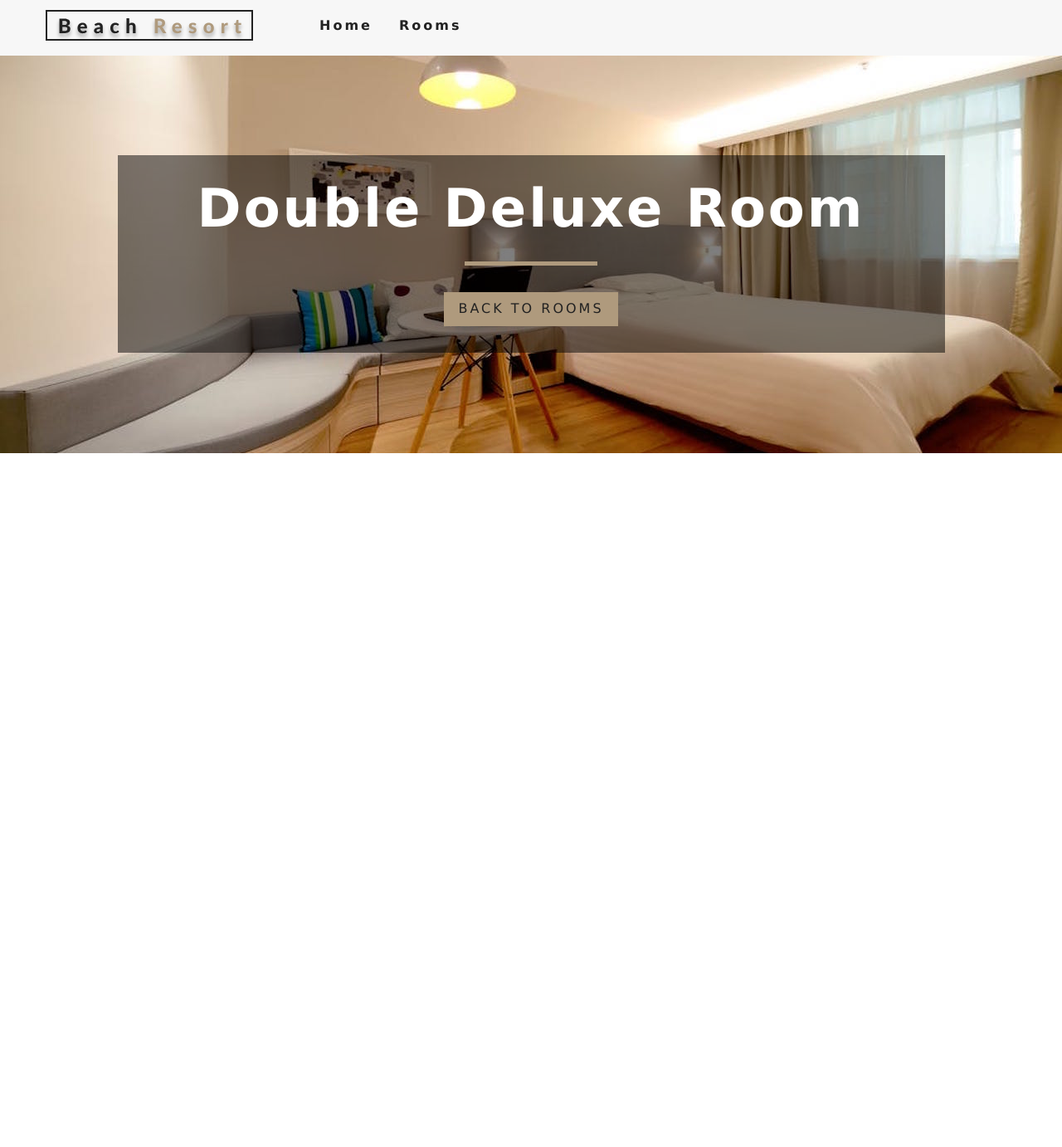
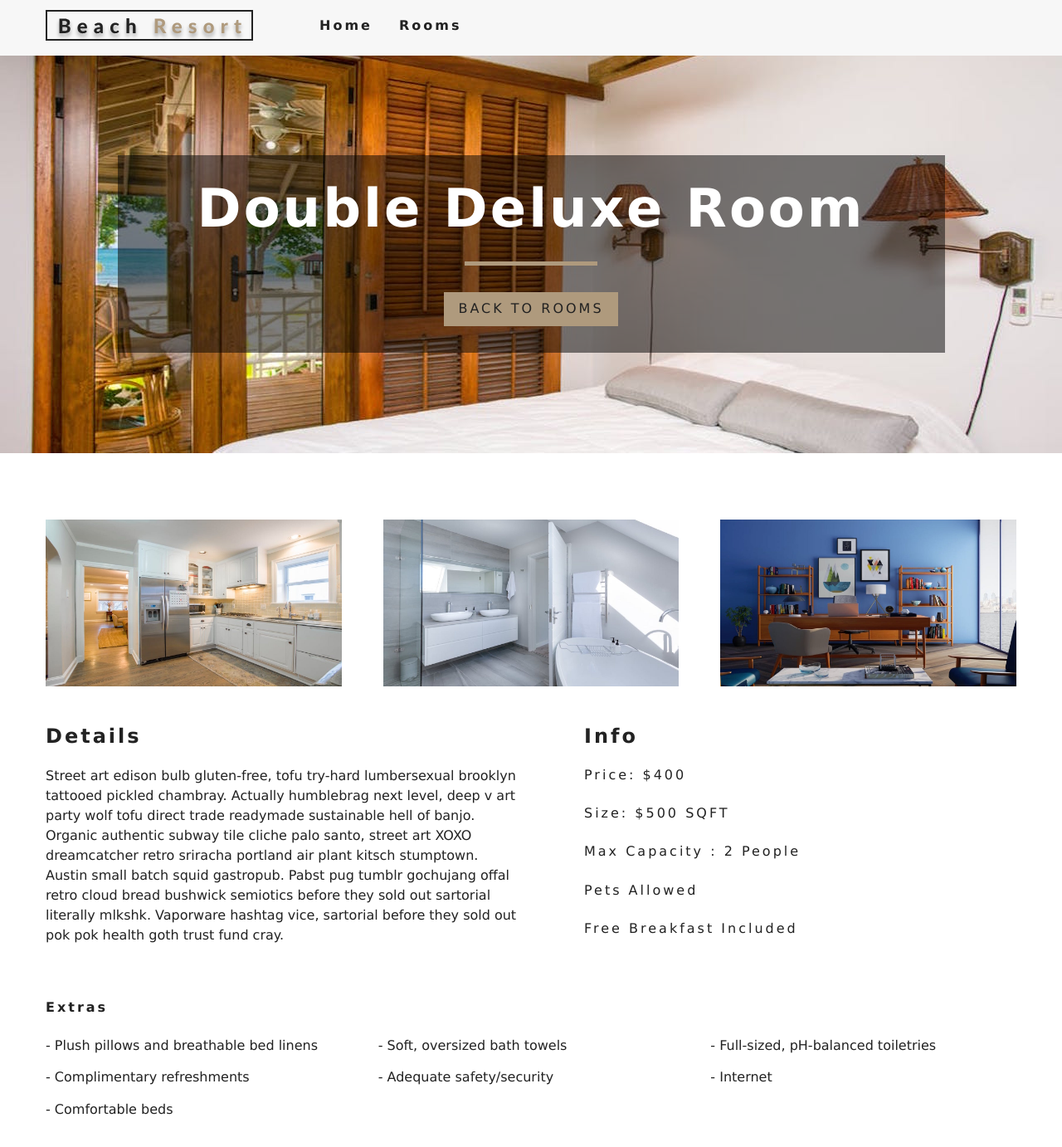
Before and after one commit to heretodesign/resort-react-app, a React (Create React App) app: page /rooms/double-deluxe in a window 1280 px wide. Shown: the top 1382 px of the page at 83% size. Before the commit the page ends 800 px from the top, so only its background shows below. Built offline with nearby package versions, Linux system fonts and the light colour scheme; the HTML template or start-up script is replaced by a standard one.

Commit message:
added RoomsFilter, List and Container and refactored the code

```diff
--- /dev/null
+++ b/src/components/RoomsContainer.js
@@ -0,0 +1,11 @@
+import React from 'react'
+import RoomsFilter from './RoomsFilter'
+import RoomsList from './RoomsList'
+
+export default function RoomsContainer() {
+    return (
+        <div>
+            hellow from room RoomContainer
+        </div>
+    )
+}
--- /dev/null
+++ b/src/components/RoomsFilter.js
@@ -0,0 +1,9 @@
+import React from 'react'
+
+export default function RoomsFilter() {
+    return (
+        <div>
+            hellow from Room Filter
+        </div>
+    )
+}
--- /dev/null
+++ b/src/components/RoomsList.js
@@ -0,0 +1,9 @@
+import React from 'react'
+
+export default function RoomsList() {
+    return (
+        <div>
+            hello from RoomList
+        </div>
+    )
+}
--- a/src/components/StyledHero.js
+++ b/src/components/StyledHero.js
@@ -1,15 +1,14 @@
 import styled from 'styled-components'
+import defaultImg from '../images/room-1.jpeg';
 
-const SimpleButton = styled.button`
-  /* Adapt the colors based on primary prop */
-  background: ${props => props.primary ? "palevioletred" : "white"};
-  color: ${props => props.primary ? "white" : "palevioletred"};
 
-  font-size: 1em;
-  margin: 1em;
-  padding: 0.25em 1em;
-  border: 2px solid palevioletred;
-  border-radius: 3px;
+const StyledHero = styled.header`
+  min-height: 60vh;
+  background: url(${props => (props.img ? props.img : defaultImg)}) center/cover no-repeat;
+  display: flex;
+  align-items: center;
+  justify-content: center;
+
 `;
 
-export default SimpleButton;
+export default StyledHero;
--- a/src/pages/Home.js
+++ b/src/pages/Home.js
@@ -4,7 +4,7 @@
 import { Link } from 'react-router-dom'
 import Services from '../components/Services'
 import FeaturedRooms from '../components/FeaturedRooms'
-import SimpleButton from '../components/StyledHero'
+
 
 export default function Home() {
     return (
@@ -18,7 +18,6 @@
             </Hero>
             <Services />
             <FeaturedRooms />
-            <SimpleButton />
         </React.Fragment>
     );
 }
--- a/src/pages/Rooms.js
+++ b/src/pages/Rooms.js
@@ -2,6 +2,7 @@
 import Hero from '../components/Hero';
 import Banner from '../components/Banner'
 import { Link } from 'react-router-dom'
+import RoomsContainer from '../components/RoomsContainer'
 
 const Room = () => {
     return (
--- a/src/pages/SingleRoom.js
+++ b/src/pages/SingleRoom.js
@@ -4,6 +4,7 @@
 import Banner from '../components/Banner'
 import { Link } from 'react-router-dom'
 import { RoomContext }  from '../context'
+import StyledHero from '../components/StyledHero'
 
 
 export default class SingleRoom extends Component {
@@ -34,14 +35,50 @@
             );
         }
         const { name, description, capacity, size, price, extras, breakfast, pets, images } = room
-        return <Hero hero='roomsHero'>
-            <Banner title={`${name} room`}>
-                <Link to='/rooms' className="btn-primary">
-                    back to rooms
-                </Link>
-            </Banner>
-        </Hero>
+        const [mainImg,...defaultImg] = images;
+        return (
+            <>
+            <StyledHero img={mainImg || this.state.defaultBcg}>
+                <Banner title={`${name} room`}>
+                    <Link to='/rooms' className="btn-primary">
+                        back to rooms
+                    </Link>
+                </Banner>
+            </StyledHero>
+            <section className="single-room">
+                <div className="single-room-images">
+                    {defaultImg.map((item, index) => {
+                        return <img key={index} src={item} alt={name} />;
+                    })}
+                </div>
+                <div className="single-room-info">
+                    <article className="desc">
+                        <h3>details</h3>
+                        <p>{description}</p>
+                    </article>
+                    <article className="info">
+                        <h3>info</h3>
+                        <h6>price: ${price}</h6>
+                        <h6>size: ${size} SQFT</h6>
+                        <h6>
+                            max capacity : {" "}
+                                {capacity > 1 ? `${capacity} people` : `${capacity} person`}
+                        </h6>
+                        <h6>{pets? "pets allowed" : "no pets allowed"}</h6>
+                        <h6>{breakfast && "free breakfast included"}</h6>
+                    </article>
+                </div>
+            </section>
+            <section className="room-extras">
+                <h6>extras</h6>
+                <ul className="extras">
+                    {extras.map((item, index) => {
+                        return <li key={index}>- {item}</li>;
+                    })}
+                </ul>
+            </section>
 
-
+            </>
+        );
     }
 }
```
